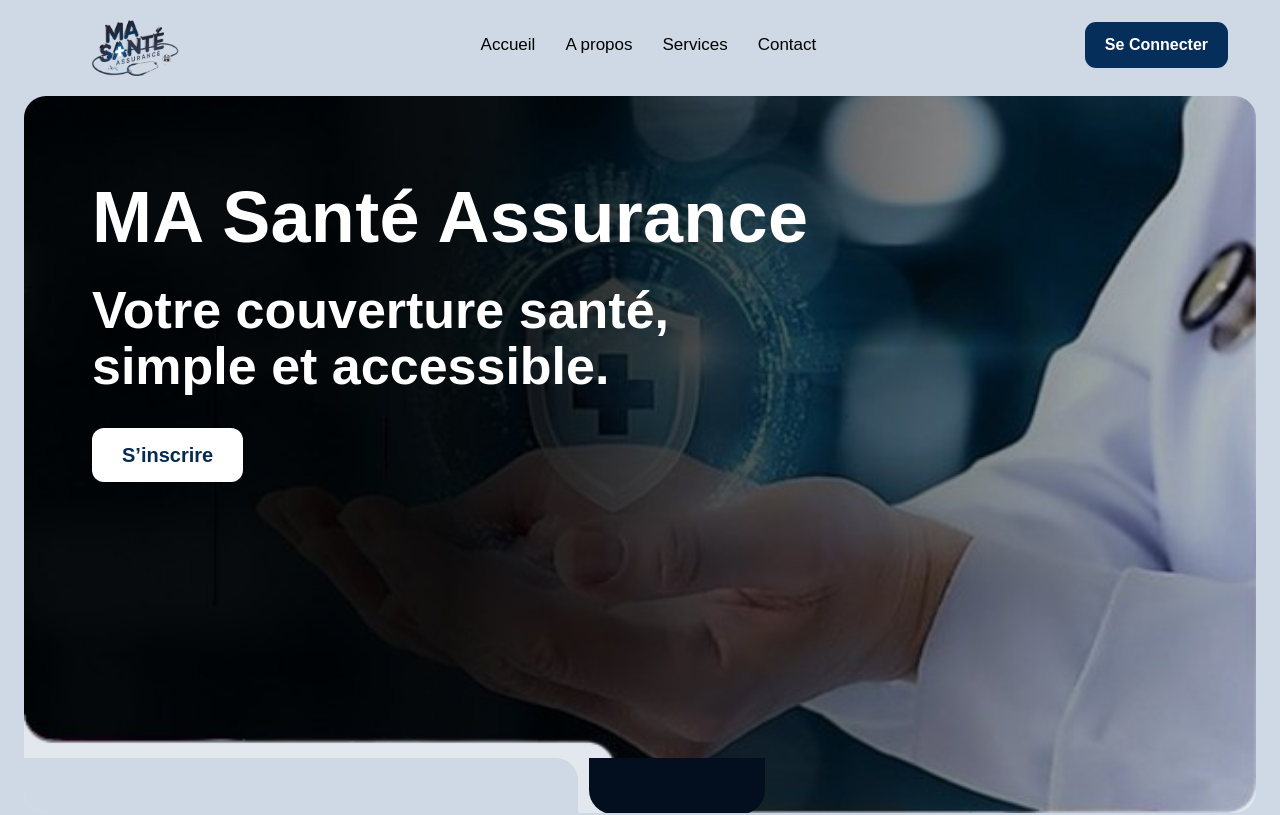
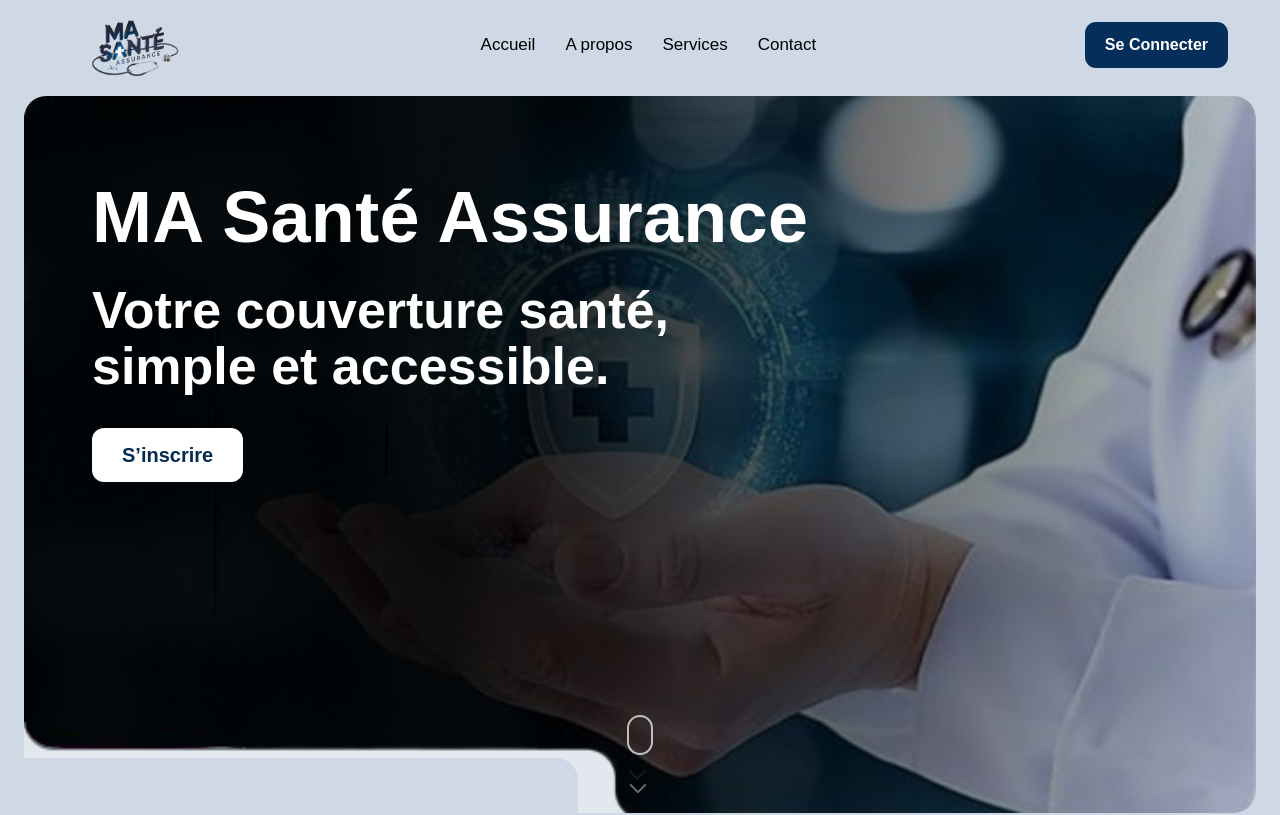
Before and after one commit to Uchiwa75567/project_assurance, a React (Vite) app: page / in a window 1280 px wide. Shown: the top 815 px of the page. Built offline with nearby package versions, Linux system fonts and the light colour scheme; no server answers.

Commit message:
toggle gere et image

```diff
--- a/src/components/sections/AboutSection.tsx
+++ b/src/components/sections/AboutSection.tsx
@@ -1,5 +1,5 @@
 import type { FC } from 'react';
-import AboutImage from '../../assets/images/logo.png';
+import AboutImage from '../../assets/images/about-hands-circle.png';
 
 const AboutSection: FC = () => {
   return (
--- a/src/components/sections/HeroSection.tsx
+++ b/src/components/sections/HeroSection.tsx
@@ -19,7 +19,15 @@ const HeroSection: FC = () => {
             <button className="btn-hero">S’inscrire</button>
           </div>
 
-          <div className="hero-notch" />
+          <div className="scroll-indicator" aria-label="Défiler vers le bas">
+            <div className="scroll-indicator__mouse">
+              <div className="scroll-indicator__dot" />
+            </div>
+            <div className="scroll-indicator__chevrons">
+              <span />
+              <span />
+            </div>
+          </div>
         </div>
       </div>
     </section>
--- a/src/index.css
+++ b/src/index.css
@@ -113,7 +113,7 @@ textarea {
   border-radius: 22px;
   overflow: hidden;
   background-size: cover;
-  background-position: 58% 100%;
+  background-position: center;
   background-repeat: no-repeat;
   background-color: var(--page-bg);
 }
@@ -172,15 +172,69 @@ textarea {
   cursor: pointer;
 }
 
-.hero-notch {
+/* ── Scroll indicator ── */
+.scroll-indicator {
   position: absolute;
-  left: 53%;
-  bottom: -1px;
+  bottom: 24px;
+  left: 50%;
   transform: translateX(-50%);
-  width: 176px;
-  height: 56px;
-  border-radius: 0 0 24px 24px;
-  background: #030e1f;
+  z-index: 4;
+  display: flex;
+  flex-direction: column;
+  align-items: center;
+  gap: 8px;
+}
+
+.scroll-indicator__mouse {
+  width: 26px;
+  height: 40px;
+  border: 2px solid rgba(255, 255, 255, 0.7);
+  border-radius: 13px;
+  display: flex;
+  justify-content: center;
+  padding-top: 6px;
+}
+
+.scroll-indicator__dot {
+  width: 4px;
+  height: 8px;
+  background: #fff;
+  border-radius: 2px;
+  animation: scroll-dot 1.6s ease-in-out infinite;
+}
+
+@keyframes scroll-dot {
+  0%   { transform: translateY(0); opacity: 1; }
+  60%  { transform: translateY(12px); opacity: 0; }
+  100% { transform: translateY(0); opacity: 0; }
+}
+
+.scroll-indicator__chevrons {
+  display: flex;
+  flex-direction: column;
+  align-items: center;
+  gap: 2px;
+}
+
+.scroll-indicator__chevrons span {
+  display: block;
+  width: 12px;
+  height: 12px;
+  border-right: 2px solid rgba(255, 255, 255, 0.85);
+  border-bottom: 2px solid rgba(255, 255, 255, 0.85);
+  transform: rotate(45deg);
+  animation: scroll-chevron 1.6s ease-in-out infinite;
+}
+
+.scroll-indicator__chevrons span:nth-child(2) {
+  animation-delay: 0.22s;
+  opacity: 0.6;
+}
+
+@keyframes scroll-chevron {
+  0%   { opacity: 0; transform: rotate(45deg) translateY(-4px); }
+  50%  { opacity: 1; }
+  100% { opacity: 0; transform: rotate(45deg) translateY(4px); }
 }
 
 .about {
@@ -880,6 +934,41 @@ textarea {
 
 .login-input:focus {
   border-color: rgba(196, 215, 255, 0.55);
+}
+
+/* ── Password toggle ── */
+.password-wrap {
+  position: relative;
+}
+
+.password-wrap .login-input {
+  width: 100%;
+  padding-right: 52px;
+}
+
+.password-toggle {
+  position: absolute;
+  right: 16px;
+  top: 50%;
+  transform: translateY(-50%);
+  background: none;
+  border: 0;
+  padding: 4px;
+  cursor: pointer;
+  color: #c4d7ff;
+  display: flex;
+  align-items: center;
+  justify-content: center;
+  transition: color 0.2s;
+}
+
+.password-toggle:hover {
+  color: #ffffff;
+}
+
+.password-toggle svg {
+  width: 20px;
+  height: 20px;
 }
 
 .login-submit {
--- a/src/pages/LoginPage.tsx
+++ b/src/pages/LoginPage.tsx
@@ -19,6 +19,7 @@ const LoginPage: FC = () => {
   const setSession = useAuthStore((s) => s.setSession);
   const [error, setError] = useState<string | null>(null);
   const [isSubmitting, setIsSubmitting] = useState(false);
+  const [showPassword, setShowPassword] = useState(false);
   const { register, handleSubmit } = useForm<LoginFormData>();
 
   const onSubmit = async (data: LoginFormData) => {
@@ -71,13 +72,34 @@ const LoginPage: FC = () => {
               autoComplete="username"
             />
 
+            <div className="password-wrap">
               <input
                 {...register('motDePasse')}
-              type="password"
+                type={showPassword ? 'text' : 'password'}
                 placeholder="Entrez votre mot de passe"
                 className="login-input"
                 autoComplete="current-password"
               />
+              <button
+                type="button"
+                className="password-toggle"
+                onClick={() => setShowPassword((v) => !v)}
+                aria-label={showPassword ? 'Masquer le mot de passe' : 'Afficher le mot de passe'}
+              >
+                {showPassword ? (
+                  <svg viewBox="0 0 24 24" fill="none" stroke="currentColor" strokeWidth="2" strokeLinecap="round" strokeLinejoin="round">
+                    <path d="M17.94 17.94A10.07 10.07 0 0 1 12 20c-7 0-11-8-11-8a18.45 18.45 0 0 1 5.06-5.94" />
+                    <path d="M9.9 4.24A9.12 9.12 0 0 1 12 4c7 0 11 8 11 8a18.5 18.5 0 0 1-2.16 3.19" />
+                    <line x1="1" y1="1" x2="23" y2="23" />
+                  </svg>
+                ) : (
+                  <svg viewBox="0 0 24 24" fill="none" stroke="currentColor" strokeWidth="2" strokeLinecap="round" strokeLinejoin="round">
+                    <path d="M1 12s4-8 11-8 11 8 11 8-4 8-11 8-11-8-11-8z" />
+                    <circle cx="12" cy="12" r="3" />
+                  </svg>
+                )}
+              </button>
+            </div>
 
             {error && <ErrorBanner message={error} />}
 
--- a/src/pages/RegisterPage.tsx
+++ b/src/pages/RegisterPage.tsx
@@ -21,6 +21,7 @@ const RegisterPage: FC = () => {
   const navigate = useNavigate();
   const [error, setError] = useState<string | null>(null);
   const [photoPreview, setPhotoPreview] = useState<string | null>(null);
+  const [showPassword, setShowPassword] = useState(false);
   const { register, handleSubmit } = useForm<RegisterFormData>();
 
   useEffect(() => {
@@ -128,13 +129,34 @@ const RegisterPage: FC = () => {
               />
             )}
 
+            <div className="password-wrap">
               <input
                 {...register('motDePasse')}
-              type="password"
+                type={showPassword ? 'text' : 'password'}
                 placeholder="Entrez votre mot de passe"
                 className="login-input"
                 autoComplete="new-password"
               />
+              <button
+                type="button"
+                className="password-toggle"
+                onClick={() => setShowPassword((v) => !v)}
+                aria-label={showPassword ? 'Masquer le mot de passe' : 'Afficher le mot de passe'}
+              >
+                {showPassword ? (
+                  <svg viewBox="0 0 24 24" fill="none" stroke="currentColor" strokeWidth="2" strokeLinecap="round" strokeLinejoin="round">
+                    <path d="M17.94 17.94A10.07 10.07 0 0 1 12 20c-7 0-11-8-11-8a18.45 18.45 0 0 1 5.06-5.94" />
+                    <path d="M9.9 4.24A9.12 9.12 0 0 1 12 4c7 0 11 8 11 8a18.5 18.5 0 0 1-2.16 3.19" />
+                    <line x1="1" y1="1" x2="23" y2="23" />
+                  </svg>
+                ) : (
+                  <svg viewBox="0 0 24 24" fill="none" stroke="currentColor" strokeWidth="2" strokeLinecap="round" strokeLinejoin="round">
+                    <path d="M1 12s4-8 11-8 11 8 11 8-4 8-11 8-11-8-11-8z" />
+                    <circle cx="12" cy="12" r="3" />
+                  </svg>
+                )}
+              </button>
+            </div>
 
             {error && <ErrorBanner message={error} />}
 
```
Lines whose indentation alone changed are shown as unchanged.
